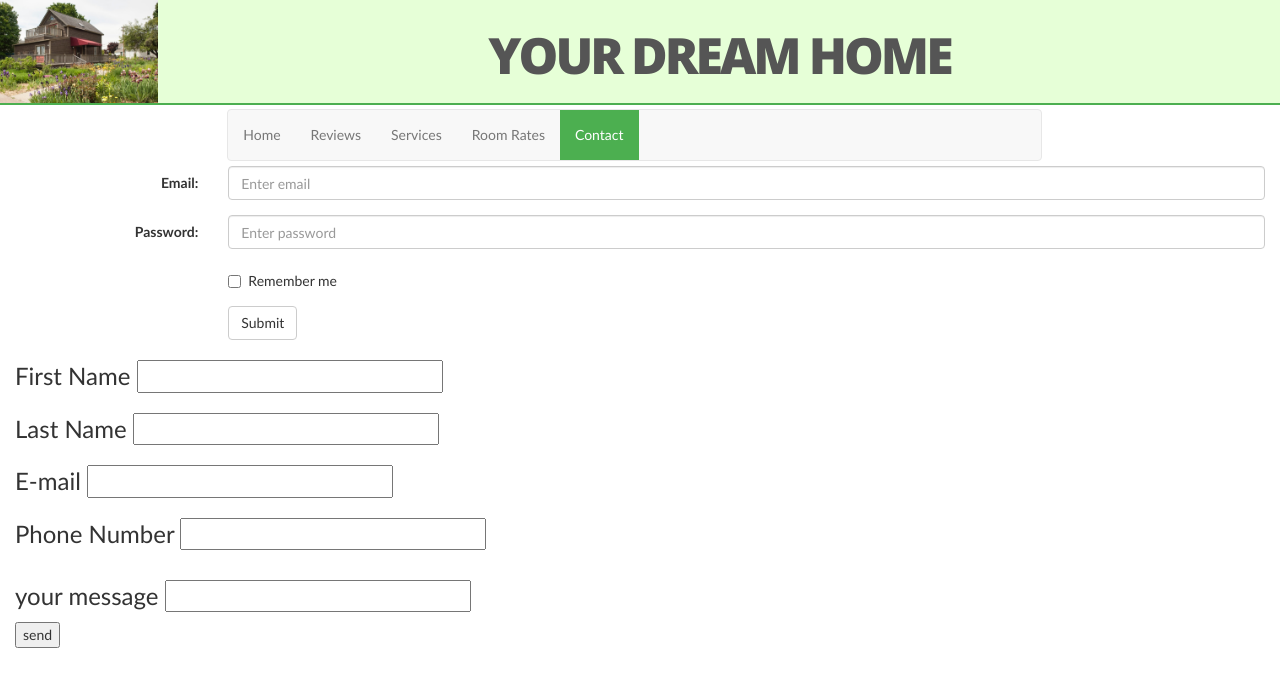
After one commit to malshanucsc/Dreamhome, a PHP site: page /Pages/contact.php in a window 1280 px wide. The commit adds this page. Shown: the top 687 px of the page. Run offline with PHP 8.4, Linux system fonts and the light colour scheme.

Commit message:
contact page

```diff
--- a/Assets/CSS/mycss.css
+++ b/Assets/CSS/mycss.css
@@ -267,8 +267,10 @@ margin-top: -7%;
       background-size: cover;
     background-repeat: no-repeat;
 }
+#contact_details{
+	margin-top:13%;
 
-
+}
 
 
 /********************************/
--- /dev/null
+++ b/Pages/contact.php
@@ -0,0 +1,90 @@
+<!DOCTYPE html>
+<html>
+<head>
+	<title>Dream Home</title>
+	<link rel="stylesheet" type="text/css" href="../Assets/CSS/bootstrap/css/bootstrap.min.css">
+	<link rel="stylesheet" type="text/css" href="../Assets/CSS/mycss.css">
+</head>
+<body>
+
+<div id="upbanner" class="col-md-12">
+	<div class="col-md-2 " id="banner-image">
+	<img src="../Assets/Images/guest.jpeg" alt="no image" class="img-responsive">
+	</div>
+	<div id=bannertopic class="col-md-6 col-xs-3">
+
+	<h1>
+		Your Dream Home
+	</h1>
+	</div>
+<br><br><br><br>
+<br>
+
+
+</div>
+<div class="col-md-12" id="upmenu" style="">
+<div class="col-md-10 ">
+ <nav class="navbar navbar-default" id="upnav">
+  <ul class="nav navbar-nav">
+    <li ><a href="../index.php">Home</a></li>
+    <li><a href="Pages/Reviews.php">Reviews</a></li>
+    <li><a href="#">Services</a></li>
+
+    <li><a href="#">Room Rates</a></li>
+    <li id="active"><a href="Pages/contact.php">Contact</a></li>
+  </ul>
+
+</nav>
+
+</div>
+
+</div>
+
+<div class="col-md-12" id="contact_details">
+
+
+	 <form class="form-horizontal">
+  <div class="form-group">
+    <label class="control-label col-sm-2" for="email">Email:</label>
+    <div class="col-sm-10">
+      <input type="email" class="form-control" id="email" placeholder="Enter email">
+    </div>
+  </div>
+  <div class="form-group">
+    <label class="control-label col-sm-2" for="pwd">Password:</label>
+    <div class="col-sm-10">
+      <input type="password" class="form-control" id="pwd" placeholder="Enter password">
+    </div>
+  </div>
+  <div class="form-group">
+    <div class="col-sm-offset-2 col-sm-10">
+      <div class="checkbox">
+        <label><input type="checkbox"> Remember me</label>
+      </div>
+    </div>
+  </div>
+  <div class="form-group">
+    <div class="col-sm-offset-2 col-sm-10">
+      <button type="submit" class="btn btn-default">Submit</button>
+    </div>
+  </div>
+</form>
+
+
+
+	<h3> First Name <input type="text" id="nametext1"><br></h3>
+	<h3> Last Name <input type="text" id="nametext2"><br></h3>
+	<h3> E-mail  <input type="text" id="email"><br></h3>
+	<h3> Phone Number</h> <input type="text" id="nametext2"><br></h3>
+
+
+</div>
+<div class="col-md-10" id="msg">
+<h3>your message   <input type="text" id="message"> <br></h3>
+<input type="button" value="send" id="sendbutton"><br>
+
+
+
+</div>
+
+</body>
```
Also changed, not shown: index.php (+7 -6 lines), test.php (added, +10 -0 lines).
